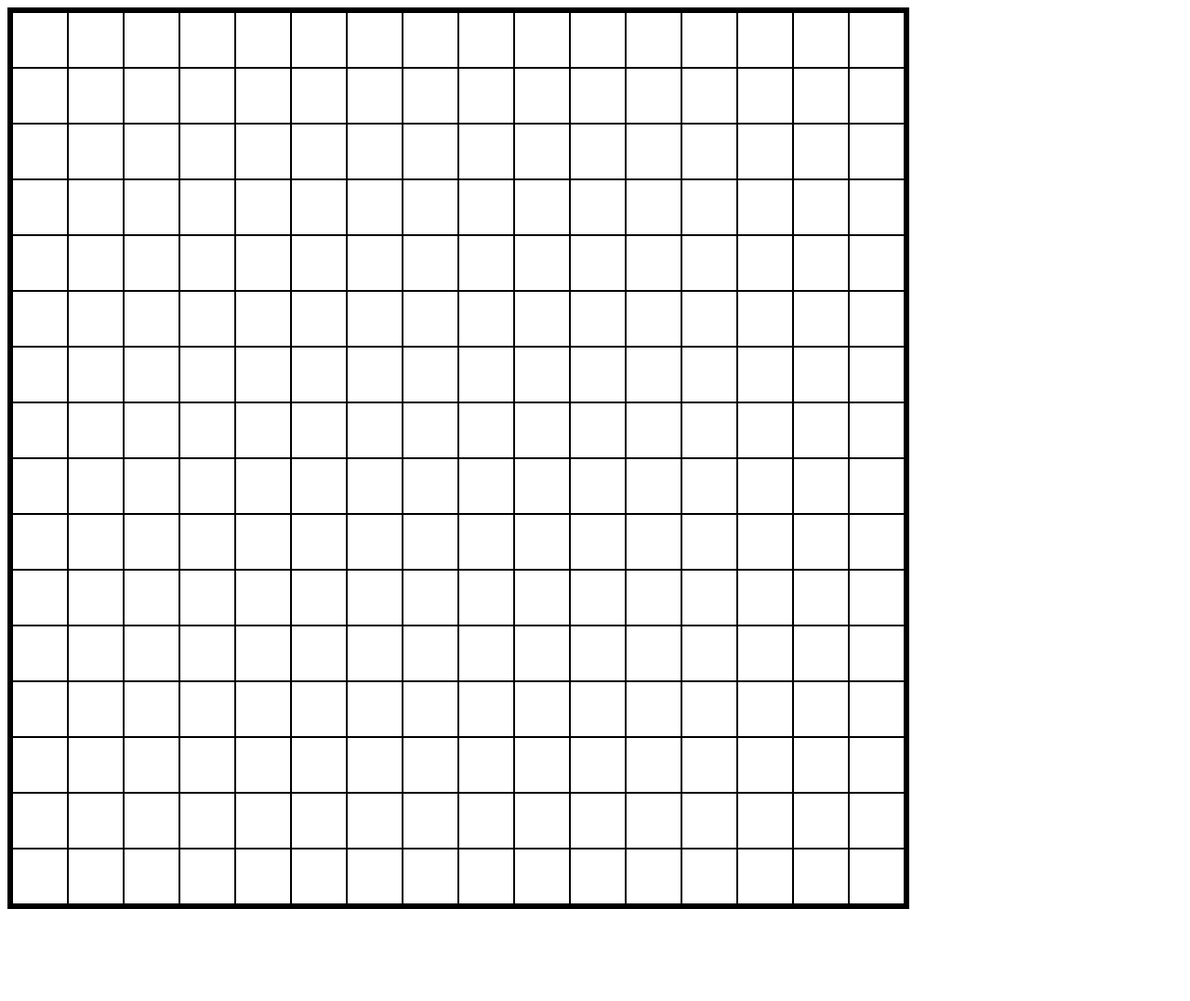
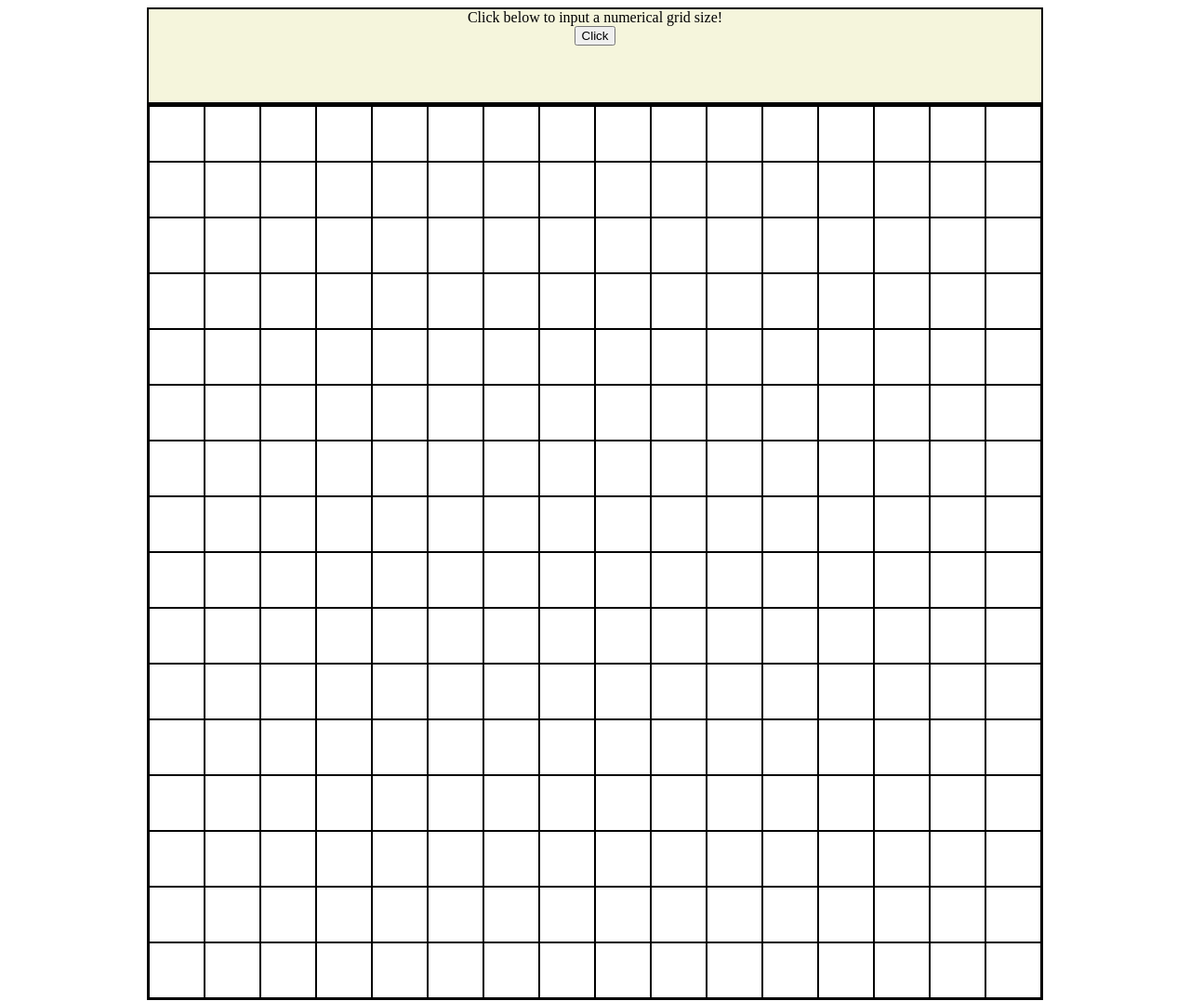
Before and after one commit to apmaud/Etch-a-Sketch, a plain HTML site: page index.html in a window 1280 px wide. Shown: the whole page at 93% size. Before the commit the page ends 986 px from the top, so only its background shows below. Drawn offline with Linux system fonts and the light colour scheme.

Commit message:
Add the prompt button and some flexbox design
Used EvenListener to register the click of the button and prompt,
checking for integers and returning if not one

```diff
--- a/index.html
+++ b/index.html
@@ -8,7 +8,13 @@
     <link rel = "stylesheet" href = "styles.css">
 </head>
 <body>
-    <div class="container"></div>
+    <div class = "box">
+        <div class = "header">
+            <div>Click below to input a numerical grid size!</div>
+            <button class = "sizeButton">Click</button>
+        </div>
+        <div class = "container"></div>
+    </div>
     <script src = "script.js" defer></script>
 </body>
 
--- a/script.js
+++ b/script.js
@@ -9,6 +9,23 @@ function createGrid () {
 }
 createGrid();
 
+// function updateGrid (gridNumber) {
+
+// }
+
+
+const btn = document.querySelector(".sizeButton");
+btn.addEventListener('click', function(){
+    var gridNumber = parseInt(prompt("Enter a number!"));
+    if (Number.isInteger(gridNumber)) {
+        console.log('updated grid');
+        updateGrid(gridNumber);
+        return;
+    }
+        console.log("not a number");
+        return;
+});
+
 const squares = document.querySelectorAll('.square')
 for(let i = 0; i < squares.length; i++) {
     let square = squares[i];
--- a/styles.css
+++ b/styles.css
@@ -1,6 +1,22 @@
+.box {
+    display: flex;
+    flex-direction: column;
+    align-items: center;
+}
+
+.header {
+    display: flex;
+    flex-direction: column;
+    align-items: center;
+    background-color: beige;
+    height: 100px;
+    width: 960px;
+    border: 2px solid black;
+}
+
 .container {
     background-color:white;
-    border: 5px solid black;
+    border: 2px solid black;
     display: grid;
     grid-template-columns: repeat(16, 2fr);
     grid-template-rows: repeat(16, 2fr);
```
